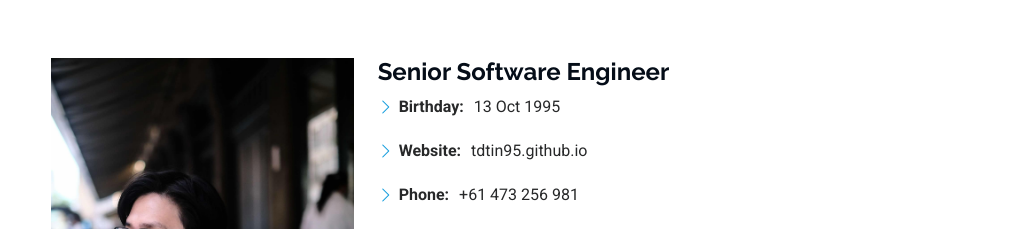
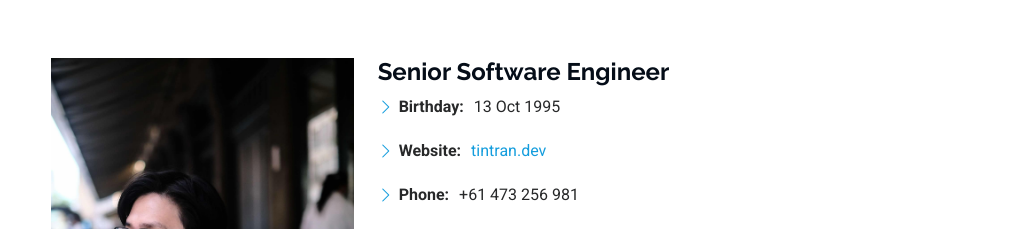
Before and after one commit to tdtin95/tdtin95, a plain HTML site: page index.html in a window 1280 px wide. Shown: the part 1060-1289 px from the top of the page, without its empty margins (261-1280 px from the left). Drawn offline with Linux system fonts and the light colour scheme.

Commit message:
change website address

```diff
--- a/index.html
+++ b/index.html
@@ -104,7 +104,9 @@
                                 <li><i class="bi bi-chevron-right"></i> <strong>Birthday:</strong>
                                     <span>13 Oct 1995</span></li>
                                 <li><i class="bi bi-chevron-right"></i> <strong>Website:</strong>
-                                    <span>tdtin95.github.io</span></li>
+                                    <a href="https://tintran.dev">
+                                        <span>tintran.dev</span></a>
+                                </li>
                                 <li><i class="bi bi-chevron-right"></i> <strong>Phone:</strong>
                                     <span>+61 473 256 981</span></li>
                                 <li><i class="bi bi-chevron-right"></i> <strong>City:</strong>
```
